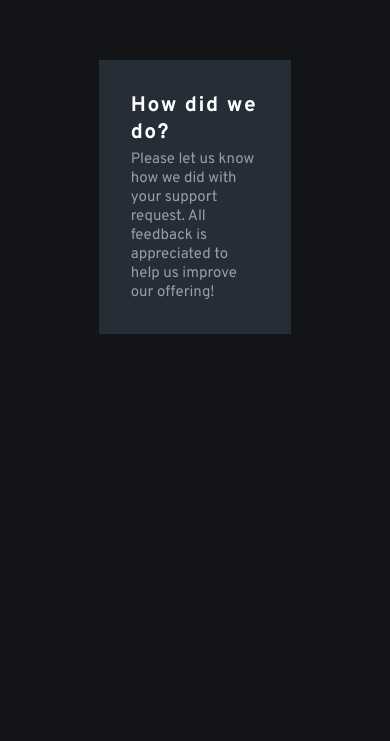
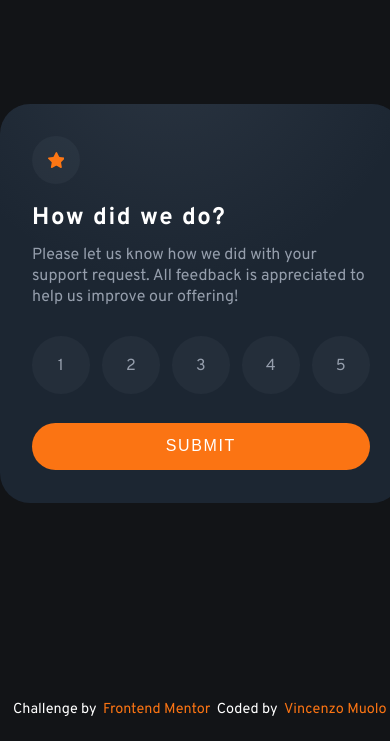
Before and after one commit to VincenzoMuolo/Frontend-Mentor-Challenges, a plain HTML site: page 1-Newbie/interactive-rating-component-main/html/index.html in a window 390 px wide. Shown: the part 103-844 px from the top of the page. Drawn offline with Linux system fonts and the light colour scheme.

Commit message:
Interactive rating component UPDATE
Completed main page for both desktop and mobile :
- button hover/active state
- submit button hover state
-background card kinda like the one on the image.

```diff
--- a/1-Newbie/interactive-rating-component-main/css/style.css
+++ b/1-Newbie/interactive-rating-component-main/css/style.css
@@ -6,46 +6,188 @@
     --Medium_Grey: hsl(216, 12%, 54%);
     --Dark_Blue: hsl(213, 19%, 18%);
     --Very_Dark_Blue: hsl(216, 12%, 8%);
+    --Dark_Blue_Tr: rgba(38, 56, 78, 0.5);
+    --Medium_Grey_Tr1:hsla(216, 12%, 54%, 0.08);
+    --Medium_Grey_Tr2:hsla(216, 12%, 54%, 0.15);
+    --Orange_Tr: hsla(25, 97%, 53%, 0.80);
 }
 body {
-    width: auto;
+    width: 100%;
     height: 100%;
+    margin: 0%;
+    padding:0%;
+    top: 0%;
+    bottom: 0%;
 	background-color:var(--Very_Dark_Blue);
-    margin: auto;
-    display: inline;
+    font-family: 'Overpass', sans-serif;
 }
 .main-card{
     display: flex;
-    width: 33%;
-    justify-content: center;
+    width: 40vh;
+    height:fit-content;
+    justify-content: left;
     align-items: center;
     padding: 2rem;
     margin: auto;
-    background-color: var(--Dark_Blue);
+    border-radius: 30px;
+    flex-wrap: wrap;
+    position: absolute;
+    top: 0;
+    bottom:1.9em;
+    left: 0;
+    right: 0;
+    background-color: var(--Dark_Blue_Tr);
+    z-index: 1;
+}
+.main-card::before {
+    background: radial-gradient(
+      1000px circle at 20vh -70px,
+      var(--Medium_Grey_Tr2),
+      transparent 25%);
+    content: "";
+    border-radius: 30px;
+    height: 100%;
+    left: 0%;
+    width: 100%;
+    top: 0%;
+    position: absolute;
+    z-index: 2;
+}
+.icon-container{
+    background-color: var(--Medium_Grey_Tr1);
+    border-radius: 50%;
+    display:flex;
+    padding: 1rem;
+    z-index: 3;
+    margin-bottom: 1.5rem;
+}
+.icon-container svg{
+    width: 1rem;
+    height: 1rem;
 }
 .card-text{
-    font-family: 'Overpass', sans-serif;
     display: flex;
     justify-content: left;
     align-items: center;
     flex-wrap: wrap;
+    line-height: 1.3rem;
+    z-index: 3;
+}
+.card-text .title {
+    color: var(--White);
+    font-size:1.5rem;
+    font-weight: 700;
+    letter-spacing: 0.1rem;
+    margin: 0%;
+    margin-bottom: 1rem;
 }
 .card-text .paragraph{
     color: var(--Light_Grey);
-    font-size: 15px;
+    font-size: 1rem;
     font-weight: 400;
-    margin: 0%;
+    margin: 0rem;
 }
-.card-text .title {
+.rating-box{
+    display: flex;
+    width: 100%;
+    height: auto;
+    justify-content: space-between;
+    margin: auto;
+    margin-top: 1.8rem;
+}
+.rating-element{
+    height: 1.2rem;
+    width: 1.2rem;
+    padding: 1.2rem;
+    text-align: center;
+    background-color: var(--Medium_Grey_Tr1);
+    color: var(--Light_Grey);
+    border-radius: 50%;
+    cursor: pointer;
+    transition: 0.5s;
+}
+.rating-element:hover{
+    background-color: var(--Orange);
     color: var(--White);
-    font-size:21px;
-    font-weight: 700;
+    transition: 0.5s;
+}
+.rating-element.active{
+    background-color: var(--Medium_Grey);
+    color: var(--White);
+    transition: 0.5s;
+}
+input[type=submit]{
+    width: 100%;
+    margin: auto;
+    margin-top: 1.8rem;
+    margin-bottom: 0.1rem;
+    background-color: var(--Orange);
+    padding: 0.9rem;
+    color: var(--White);
+    font-size: 1rem;
     letter-spacing: 0.1rem;
-    margin: 0%;
-    margin-bottom: 3%;
+    border-radius: 25px;
+    border-width: 0px;
+    cursor: pointer;
 }
-
+input[type=submit]:hover{
+    background-color: var(--White);
+    color: var(--Orange);
+    transition: 0.5s;
+}
+.footer{
+    font-size: 0.9rem;
+    color: var(--White);
+    position: fixed;
+    left: 0;
+    bottom: 0;
+    width: 100%;
+    height: auto;
+    display: flex;
+    align-items: center;
+    justify-content: center;
+    padding:0.5rem;
+}
+.footer a{
+ color: var(--Orange);
+ padding: 0 0.4rem;
+ text-decoration: none;
+}
 @media (max-width: 375px) {
     /*Adjust for mobile phone*/
-
+    .main-card {
+        width: 80%;
+        padding: 1.2rem;
+        border-radius: 15px;
+    }
+    .main-card::before {
+        border-radius: 15px;
+    }
+    .icon-container{
+        padding: 0.8rem;
+    }
+    .icon-container svg{
+        width: 1rem;
+        height: 1rem;
+    }
+    .card-text .title {
+        font-size:1.4rem;
+    }
+    .card-text .paragraph{
+        font-size: 0.8rem;
+    }
+    .rating-element{
+        height: 1rem;
+        width: 1rem;
+        padding: 1rem;
+    }
+    input[type=submit]{
+        padding: 0.9rem;
+        font-size: 0.9rem;
+        margin-bottom: 0.8rem;
+    }
+    .footer{
+        font-size: 0.8rem;
+        padding:0.5rem 0;
+    }
 }
--- a/1-Newbie/interactive-rating-component-main/html/index.html
+++ b/1-Newbie/interactive-rating-component-main/html/index.html
@@ -3,32 +3,40 @@
 <head>
   <meta charset="UTF-8">
   <meta name="viewport" content="width=device-width, initial-scale=1.0"> <!-- displays site properly based on user's device -->
-  <link rel="icon" type="image/png" sizes="32x32" href="./images/favicon-32x32.png">
+  <link rel="icon" type="image/png" sizes="32x32" href="../images/favicon-32x32.png">
   <link rel="stylesheet" href="../css/style.css">
   <script src="../js/script.js"></script>
 
   <title>Frontend Mentor | Interactive rating component</title>
 
 </head>
-<body onload="alwaysCenteredCard()" onpageshow="alwaysCenteredCard()" ></body>
-  <div id="mainCard" class="main-card" >
-    <!-- Rating state start -->
+<body>
+  <!-- Rating state start -->
+  <div id="mainCard" class="main-card">
+    <div class="icon-container">
+      <svg id="iconStar" xmlns="http://www.w3.org/2000/svg"><path d="m9.067.43 1.99 4.031c.112.228.33.386.58.422l4.45.647a.772.772 0 0 1 .427 1.316l-3.22 3.138a.773.773 0 0 0-.222.683l.76 4.431a.772.772 0 0 1-1.12.813l-3.98-2.092a.773.773 0 0 0-.718 0l-3.98 2.092a.772.772 0 0 1-1.119-.813l.76-4.431a.77.77 0 0 0-.222-.683L.233 6.846A.772.772 0 0 1 .661 5.53l4.449-.647a.772.772 0 0 0 .58-.422L7.68.43a.774.774 0 0 1 1.387 0Z" fill="#FC7614"/></svg>
+    </div>
     <div class="card-text">
-      <p id="card-title" class="title">How did we do?</p>
-      <p id="card-paragraph" class="paragraph">
+      <p id="cardTitle" class="title">How did we do?</p>
+      <p id="cardParagraph" class="paragraph">
         Please let us know how we did with your support request. All feedback is appreciated
         to help us improve our offering!
       </p>
+      <div id="ratingBox" class="rating-box">
+        <div id="1" class="rating-element" onclick="clickHandler(this)">1</div>
+        <div id="2" class="rating-element" onclick="clickHandler(this)">2</div>
+        <div id="3" class="rating-element" onclick="clickHandler(this)">3</div>
+        <div id="4" class="rating-element" onclick="clickHandler(this)">4</div>
+        <div id="5" class="rating-element" onclick="clickHandler(this)">5</div>
+      </div>
+      <input type="submit" value="SUBMIT">
     </div>
-    <!--
-            1 2 3 4 5
-
-              Submit
-    -->
-
     <!-- Rating state end -->
   </div>
-
+  <div id="footer" class="footer">
+    <p>Challenge by</p><a href="https://www.frontendmentor.io?ref=challenge" target="_blank">Frontend Mentor</a>
+    <p>Coded by </p><a href="https://github.com/Shirohige-96"> Vincenzo Muolo </a>
+  </div>
   <!-- Thank you state start -->
   <!--
     You selected  > Add rating here <  out of 5
@@ -40,13 +48,7 @@
   <!-- Thank you state end -->
 
   <!-- FOOTER
-  <div id="footer" class="footer">
-    Challenge by <a href="https://www.frontendmentor.io?ref=challenge" target="_blank">Frontend Mentor</a>.
-    Coded by <a href="#">Your Name Here</a>.
-  </div>
+
   -->
-
-
-
 </body>
 </html>
--- a/1-Newbie/interactive-rating-component-main/js/script.js
+++ b/1-Newbie/interactive-rating-component-main/js/script.js
@@ -1,13 +1,7 @@
-
-function alwaysCenteredCard(){
-    let mainCard = document.getElementById("mainCard");
-    let centerValue=(window.screen.height/2)-(mainCard.clientHeight/2);
-    mainCard.style.marginTop= centerValue+"px";
-    /*Adjust div position according to any height value change*/
-    window.addEventListener("resize", function(){
-        centerValue=(window.screen.height/2)-(mainCard.clientHeight/2);
-        mainCard.style.marginTop= centerValue+"px";
-        mainCard.style.marginTop= centerValue+"px";
-    });
-
+function clickHandler(element){
+    console.log(element.id);
+    for(let i=1;i<=5;i++){
+        document.getElementById(i).classList.remove("active");
+    }
+    document.getElementById(element.id).classList.add("active");
 }
```
